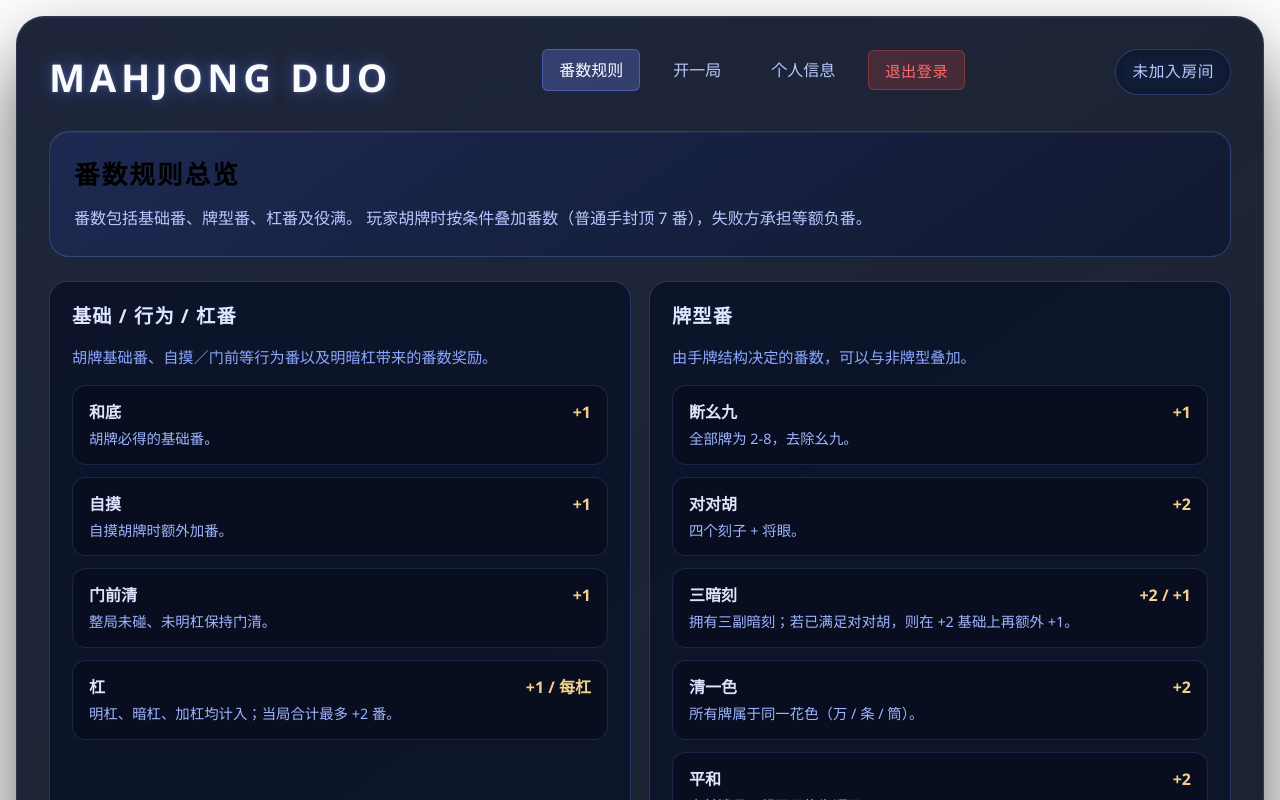
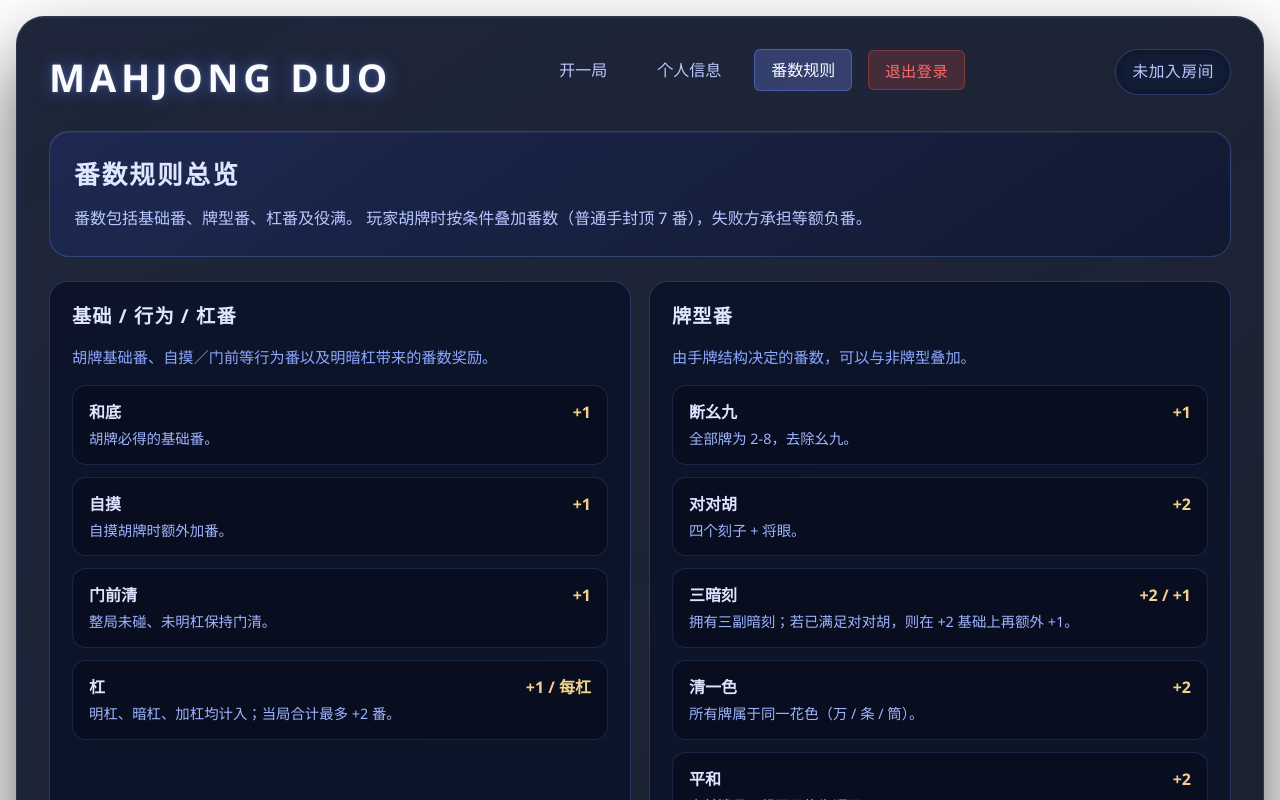
Before and after one commit to sbl1996/vibe-mahjong-duo, a Vue app in the folder frontend/: page /rules in a window 1280 px wide. Shown: the top 800 px of the page. Built offline with nearby package versions, Linux system fonts and the light colour scheme; sample sign-in values are in the browser's storage.

Commit message:
Improve text

```diff
--- a/frontend/src/components/GameLayout.vue
+++ b/frontend/src/components/GameLayout.vue
@@ -6,10 +6,10 @@
           <h1>Mahjong Duo</h1>
         </div>
         <nav class="navigation">
-          <router-link to="/rules" class="nav-link" active-class="active">番数规则</router-link>
           <template v-if="user">
             <router-link to="/join" class="nav-link" active-class="active">开一局</router-link>
             <router-link to="/profile" class="nav-link" active-class="active">个人信息</router-link>
+            <router-link to="/rules" class="nav-link" active-class="active">番数规则</router-link>
             <button
               v-if="gameInProgress"
               class="endgame-btn"
@@ -18,7 +18,7 @@
             >
               结束对局
             </button>
-            <button class="logout-btn" @click="handleLogout">退出登录</button>
+            <button v-if="!gameInProgress" class="logout-btn" @click="handleLogout">退出登录</button>
           </template>
         </nav>
         <div class="header-status">
--- a/frontend/src/views/FanRulesView.vue
+++ b/frontend/src/views/FanRulesView.vue
@@ -143,6 +143,7 @@ const scoringTable = computed(() => {
   margin: 0 0 12px;
   font-size: 1.6rem;
   letter-spacing: 0.08em;
+  color: #dee7ff;
 }
 
 .rules-hero p {
```
